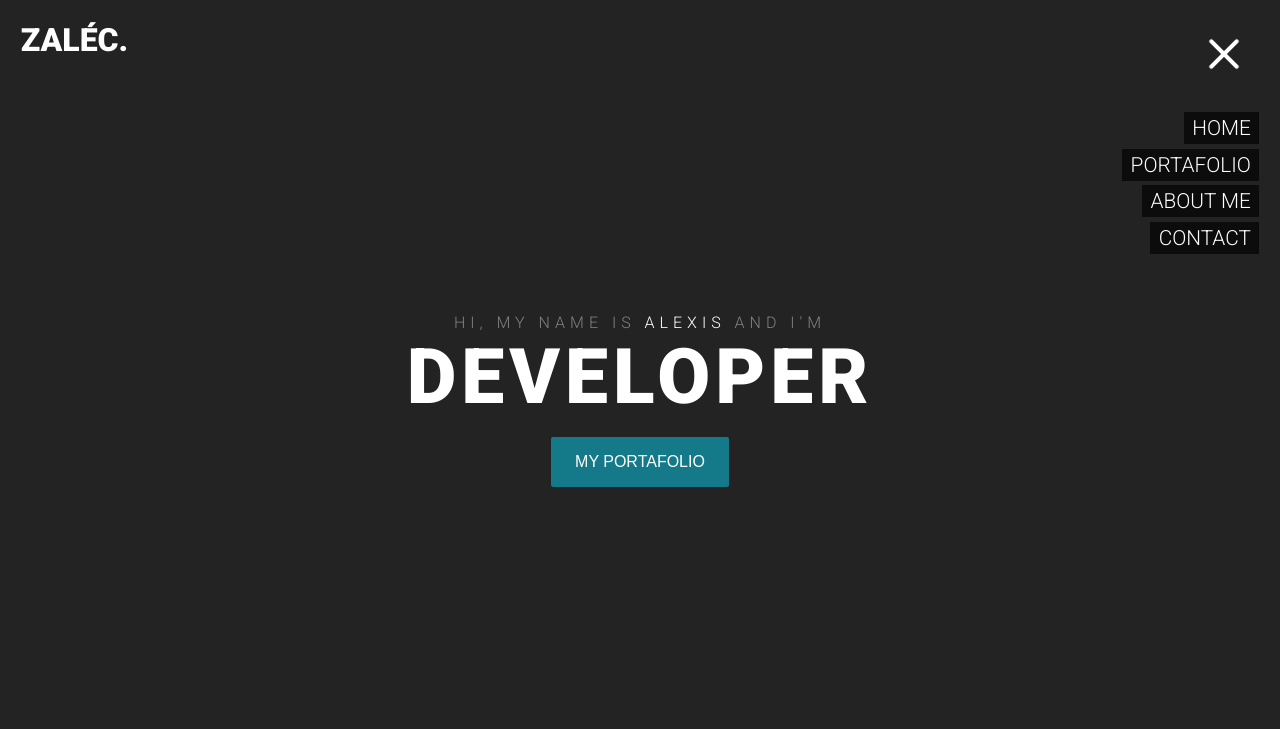
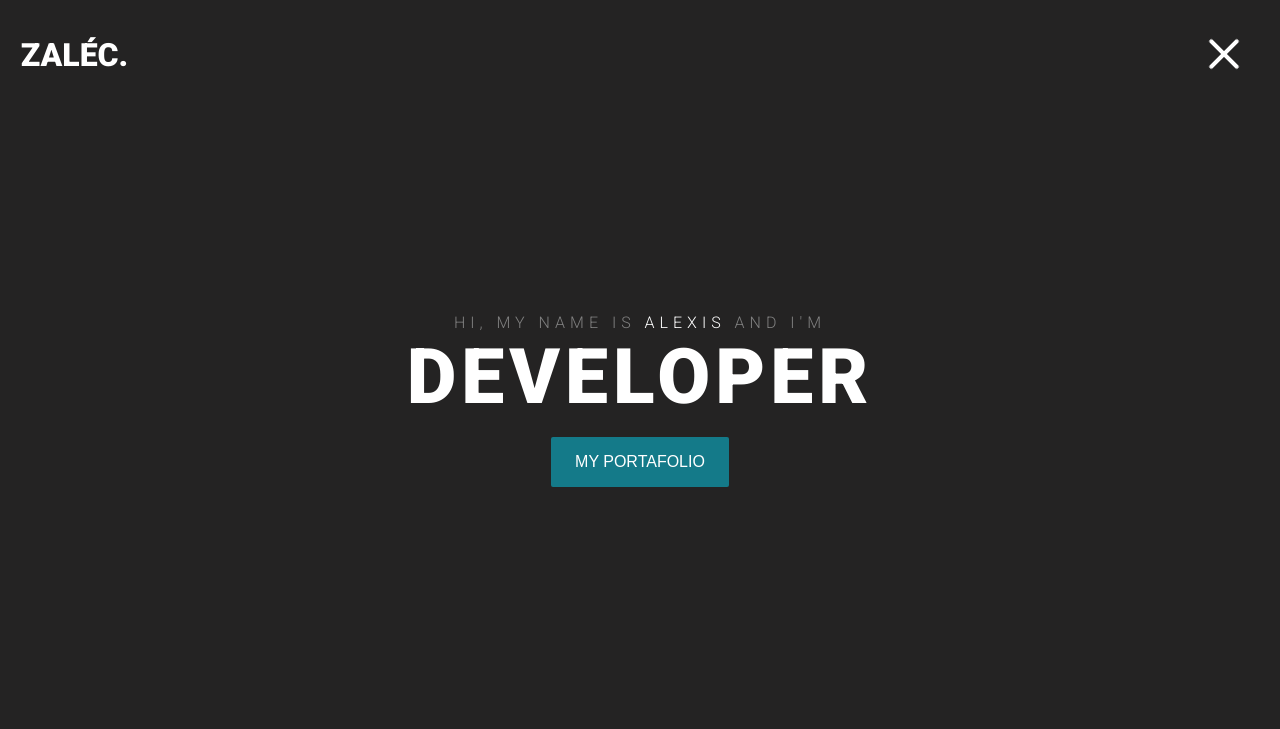
Before and after one commit to Zaleck-a/portafolio, a plain HTML site: page index.html in a window 1280 px wide. Both pictures are taken after a click on the button 1224 px from the left and 54 px from the top of the page. Shown: the top 729 px of the page. Drawn offline with nearby package versions, Linux system fonts and the light colour scheme.

Commit message:
menu slide

```diff
--- a/css/styles.css
+++ b/css/styles.css
@@ -32,7 +32,7 @@
 #header .top-header .logo{
     font-weight: 900;
     cursor: pointer;
-
+    align-self: center;
 }
 
 #header .top-header a{
@@ -44,6 +44,11 @@
     float: right;
     margin-top: 15px;
     padding-bottom: 10px;
+    transition: 300ms;
+}
+
+.slide{
+    transform: translateX(120%);
 }
 
 #header nav ul{
@@ -127,6 +132,7 @@
 }
 
 #footer .social-media li{
+    cursor: pointer;
     padding: 0.2em 0.3em 0.1em;
     margin: 0.2em;
     background-color: black;
--- a/js/main.js
+++ b/js/main.js
@@ -6,3 +6,10 @@ hamburger.addEventListener("click", function() {
   hamburger.classList.toggle("is-active");
   // Do something else, like open/close menu
 });
+
+
+const nav = document.querySelector('#nav');
+
+hamburger.addEventListener('click', function(e){
+    nav.classList.toggle('slide')
+});
```
